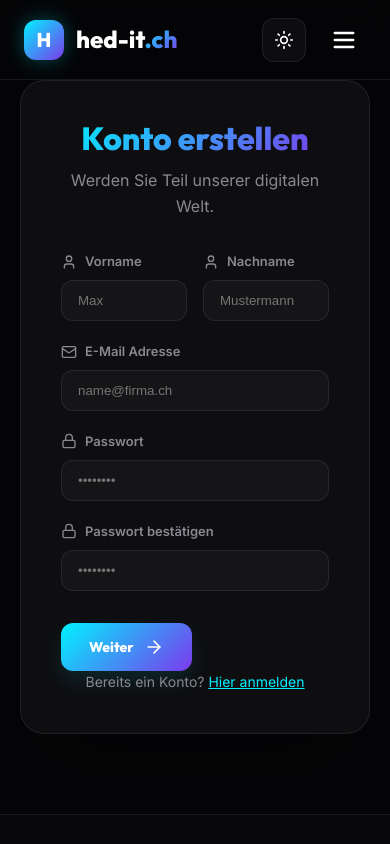
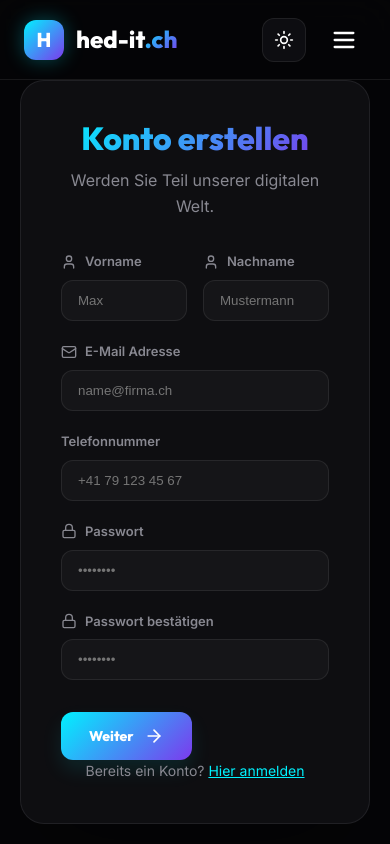
Before and after one commit to GYGMOR/hed-it-web, a React (Vite) app: page /register in a window 390 px wide. Shown: the top 844 px of the page. Built offline with nearby package versions, Linux system fonts and the light colour scheme.

Commit message:
Fix: Require phone number on registration

```diff
--- a/src/pages/Register.tsx
+++ b/src/pages/Register.tsx
@@ -16,6 +16,7 @@ const Register = () => {
   const [companyName, setCompanyName] = useState('');
   const [domain, setDomain] = useState('');
   const [address, setAddress] = useState('');
+  const [phone, setPhone] = useState('');
 
   const navigate = useNavigate();
 
@@ -39,6 +40,7 @@ const Register = () => {
           password,
           firstName,
           lastName,
+          phone,
           companyName,
           domain,
           address,
@@ -149,6 +151,17 @@ const Register = () => {
                     placeholder="name@firma.ch"
                     value={email}
                     onChange={(e) => setEmail(e.target.value)}
+                    required
+                  />
+                </div>
+
+                <div className="input-group">
+                  <label>Telefonnummer</label>
+                  <input
+                    type="tel"
+                    placeholder="+41 79 123 45 67"
+                    value={phone}
+                    onChange={(e) => setPhone(e.target.value)}
                     required
                   />
                 </div>
```
